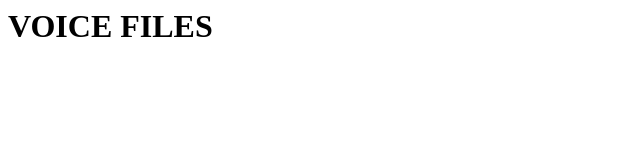
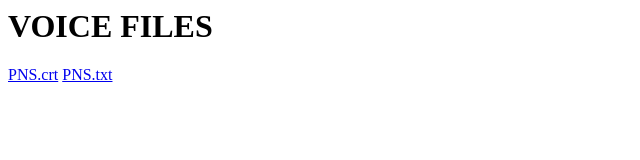
Before and after one commit to mohdbatati/voice, a plain HTML site: page index.html in a window 1280 px wide. Shown: the whole page, without its empty margins (0-640 px from the left). Drawn offline with Linux system fonts and the light colour scheme.

Commit message:
Update index.html

```diff
--- a/index.html
+++ b/index.html
@@ -1 +1,3 @@
 <h1>VOICE FILES</h1>
+<a href="/PNS.crt">PNS.crt</a>
+<a href="/PNS.txt">PNS.txt</a>
```
